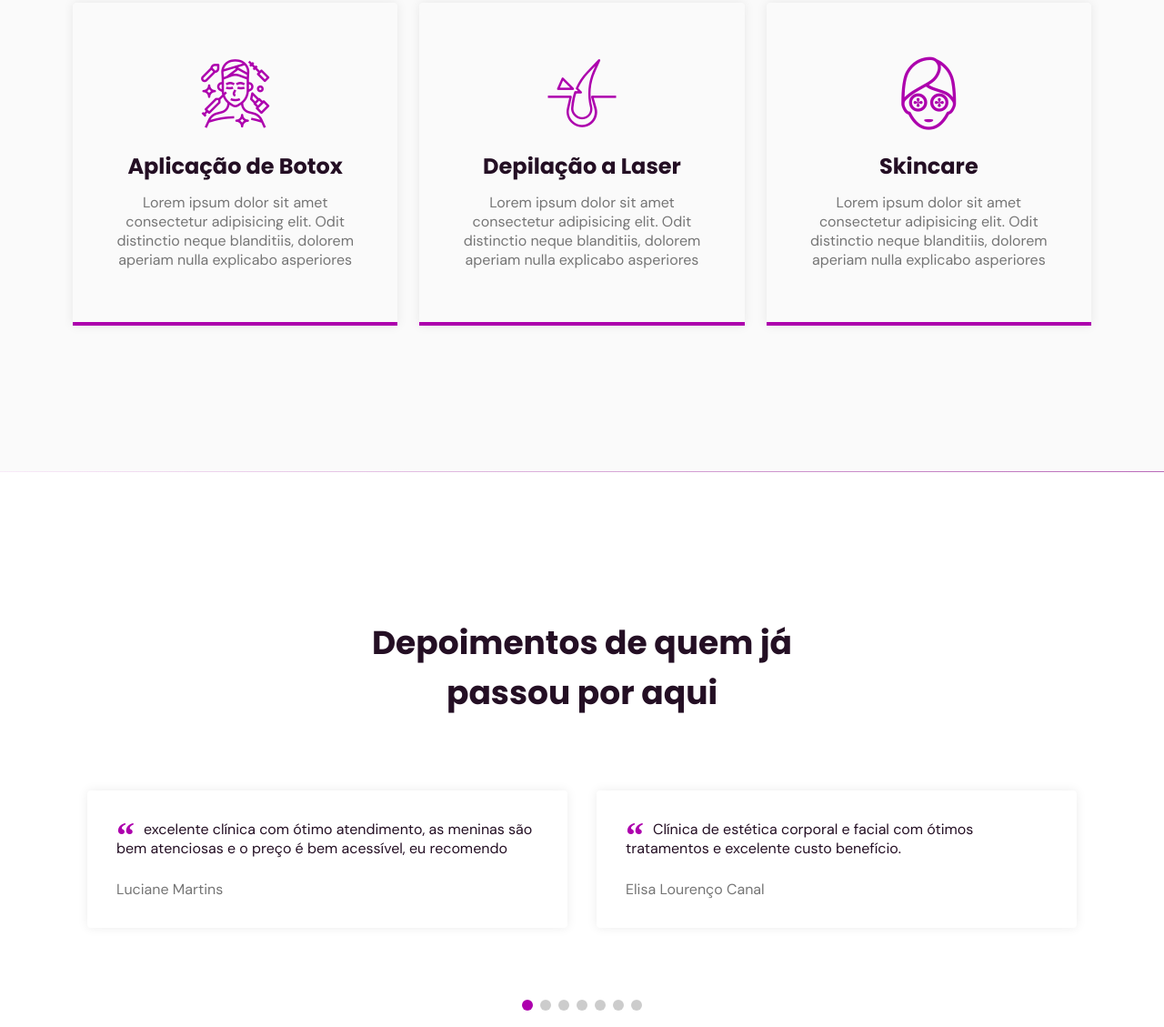
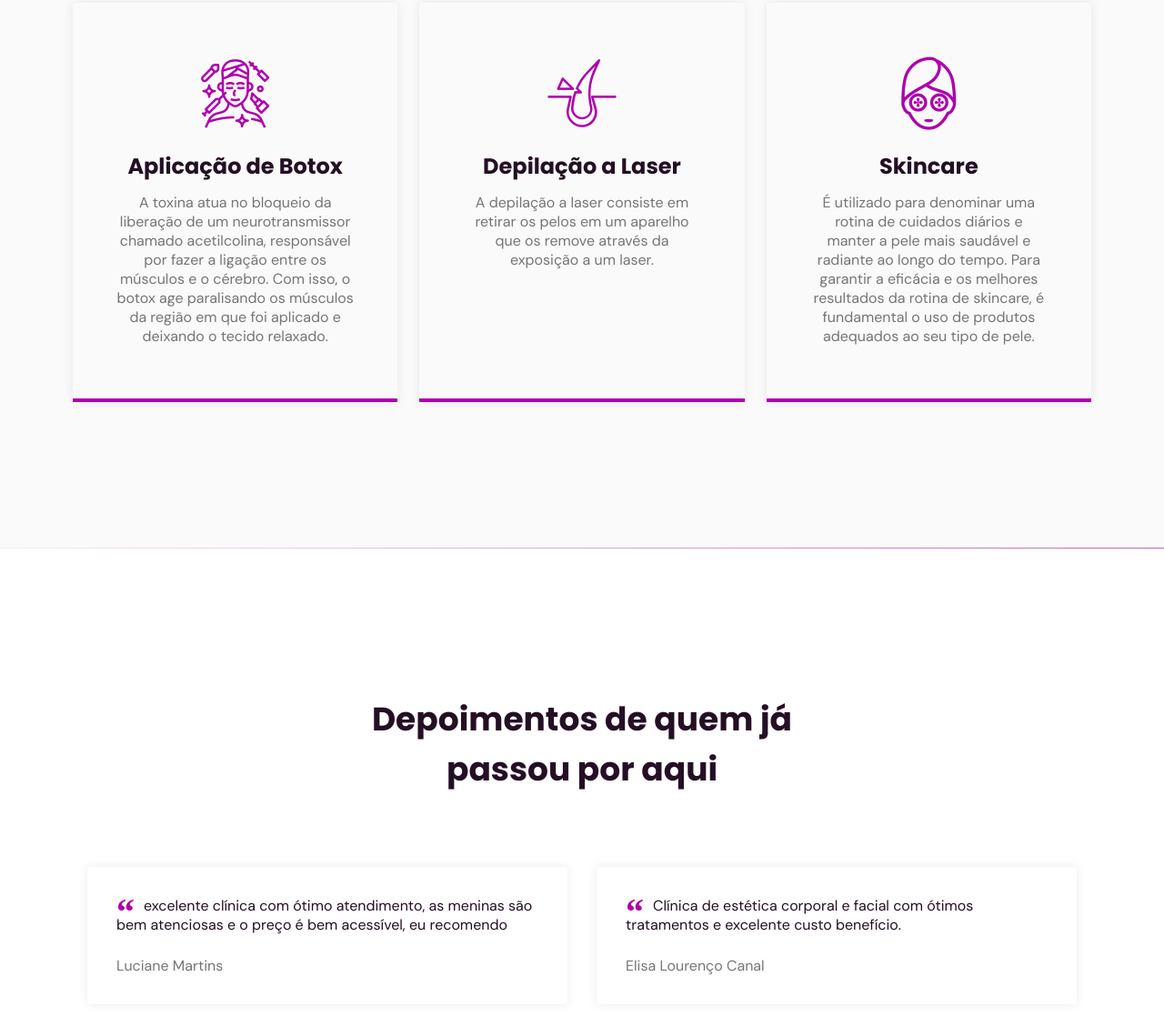
Before and after one commit to andersonsolon/corpobello, a plain HTML site: page index.html in a window 1280 px wide. Shown: the part 1862-2991 px from the top of the page at 91% size. Drawn offline with nearby package versions, Linux system fonts and the light colour scheme; files whose address does not match are found by name; a web font is replaced by a local one.

Commit message:
Update of infos about services and contacts

```diff
--- a/index.html
+++ b/index.html
@@ -136,27 +136,30 @@
               <i class="icon-botox"></i>
               <h3 class="title">Aplicação de Botox</h3>
               <p>
-                Lorem ipsum dolor sit amet consectetur adipisicing elit. Odit
-                distinctio neque blanditiis, dolorem aperiam nulla explicabo
-                asperiores
+                A toxina atua no bloqueio da liberação de um neurotransmissor
+                chamado acetilcolina, responsável por fazer a ligação entre os
+                músculos e o cérebro. Com isso, o botox age paralisando os
+                músculos da região em que foi aplicado e deixando o tecido
+                relaxado.
               </p>
             </div>
             <div class="card">
               <i class="icon-laser-waxing"></i>
               <h3 class="title">Depilação a Laser</h3>
               <p>
-                Lorem ipsum dolor sit amet consectetur adipisicing elit. Odit
-                distinctio neque blanditiis, dolorem aperiam nulla explicabo
-                asperiores
+                A depilação a laser consiste em retirar os pelos em um aparelho
+                que os remove através da exposição a um laser.
               </p>
             </div>
             <div class="card">
               <i class="icon-skin"></i>
               <h3 class="title">Skincare</h3>
               <p>
-                Lorem ipsum dolor sit amet consectetur adipisicing elit. Odit
-                distinctio neque blanditiis, dolorem aperiam nulla explicabo
-                asperiores
+                É utilizado para denominar uma rotina de cuidados diários e
+                manter a pele mais saudável e radiante ao longo do tempo. Para
+                garantir a eficácia e os melhores resultados da rotina de
+                skincare, é fundamental o uso de produtos adequados ao seu tipo
+                de pele.
               </p>
             </div>
           </div>
@@ -188,8 +191,8 @@
           <div class="text">
             <h2 class="title">Entre em contato com a gente!</h2>
             <p>
-              Entre em contato com a Beautysalon, queremos tirar suas dúvidas,
-              ouvir suas críticas e sugestões.
+              Entre em contato com a Corpo Bello Campinas, queremos tirar suas
+              dúvidas, ouvir suas críticas e sugestões.
             </p>
             <a
               href="https://api.whatsapp.com/send?phone=+5511998456754&text=Oi! Gostaria de agendar um horário"
```
